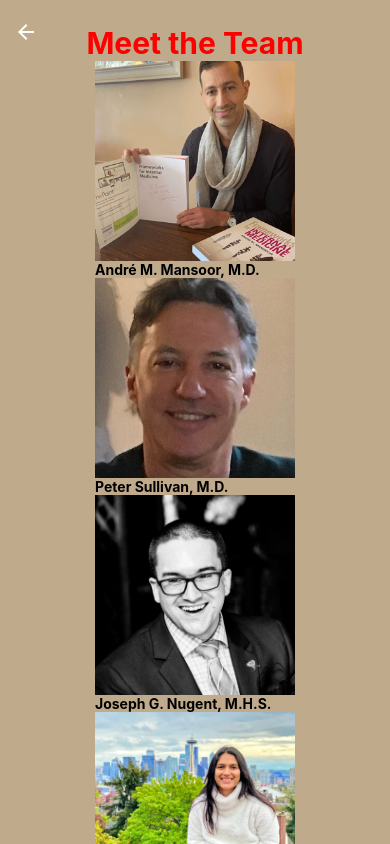
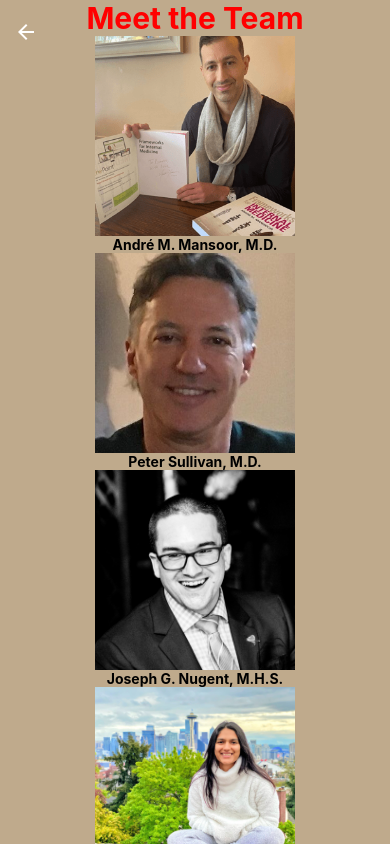
Before and after one commit to upcs/cs341-spring-2023-steth-o-code, a React Native app in the folder diagnosis/: screen /TeamInfo in a window 390 px wide. Built offline with nearby package versions, Linux system fonts and the light colour scheme.

Commit message:
minor changes

```diff
--- a/diagnosis/components/CarouselCardItem.js
+++ b/diagnosis/components/CarouselCardItem.js
@@ -2,7 +2,7 @@ import React from 'react'
 import {View, Image, Dimensions,StyleSheet} from 'react-native'
 
 export const SLIDER_WIDTH = Dimensions.get('window').width + 70
-export const ITEM_WIDTH = Math.round(SLIDER_WIDTH * 0.7)
+export const ITEM_WIDTH = Math.round(SLIDER_WIDTH * 0.8)
 
 const CarouselCardItem = ({ item, index }) => {
     return (
@@ -18,7 +18,7 @@ const CarouselCardItem = ({ item, index }) => {
 const styles = StyleSheet.create({
     container: {
         width: ITEM_WIDTH+20,
-        paddingBottom: 40,
+        paddingBottom: 30,
         shadowColor: "#000",
         shadowOffset: {
             width: 0,
--- a/diagnosis/screens/AboutUs.js
+++ b/diagnosis/screens/AboutUs.js
@@ -5,24 +5,23 @@ import Constants from 'expo-constants';
 
 const AboutUs = () => {
     return (
-        <ScrollView style={{ maxHeight: Dimensions.get('window').height }} contentContainerStyle={styles.mainScroller} showsVerticalScrollIndicator={true}>
+        <ScrollView style={{ maxHeight: Dimensions.get('window').height }} nestedScrollEnabled={true} onStartShouldSetResponder={true} contentContainerStyle={styles.mainScroller} showsVerticalScrollIndicator={true}>
             <Text style={styles.title}>About PDX PDX</Text>
-            <ScrollView style={{ maxHeight: 300 }} showsVerticalScrollIndicator={true} testID='text-scroll'>
+            <ScrollView style={{ maxHeight: 300 }} showsVerticalScrollIndicator={true} nestedScrollEnabled={true} testID='text-scroll'>
                 <View style={styles.textContainer}>
                     <Text style={{flex: 1, flexWrap: 'wrap'}}>Physical diagnosis can be defined as the use of physical examination to aid in the identification and characterization of medical conditions. It is a critical area of clinical medicine that requires conceptual understanding, visualization, mentorship, practice, and experience. Practice and experience are not effective without conceptual understanding, visualization, and mentorship.{"\n"}</Text>
                     <Text style={{flex: 1, flexWrap: 'wrap'}}>Medical textbooks and print journals provide written descriptions of physical examination findings and the methods used to elicit them; in some cases, clinical images are used to provide visualization to learners, a critical component of the learning process.{"\n"}</Text>
                     <Text style={{flex: 1, flexWrap: 'wrap'}}>Images of static physical findings, such as arachnodactyly of Marfan's syndrome, can be delivered to learners via medical textbooks and print journals, and are instrumental in the process of learning physical diagnosis.{"\n"}</Text>
                     <Text style={{flex: 1, flexWrap: 'wrap'}}>However, there are numerous dynamic physical findings that can only be visualized by learners via audio or video recordings. Such findings cannot be delivered to learners via medical textbooks or print journals. Computer-based media, including the internet, has introduced a means to provide learners with visualization of dynamic physical findings. Currently, learners can find examples of most physical findings scattered around the internet. For example, they may seek and find an audio recording of the murmur of mitral stenosis in one place, and a video recording of Kussmaul's sign in another. To our knowledge, there is no centralized repository for physical findings, where learners can visit one website to find examples of virtually any physical finding of interest.{"\n"}</Text>
-
                     <View>
                         <Text>“Medicine is learned by the bedside and not in the classroom. Let not your conceptions of disease come from the words heard in the lecture room or read from the book. See and then reason and compare and control. But see first.”{"\n"}</Text>
-                        <Text>What is the most important part of a stethoscope ?
-
-        The part between the earpieces.</Text>
+                        <Text>What is the most important part of a stethoscope ?   The part between the earpieces.</Text>
                     </View>
                 </View>
+
             </ScrollView>
-            <View style={styles.mainScroller} testID='carousel'>
+
+            <View style={styles.carousel} testID='carousel'>
                 <CarouselCards />
             </View>
 
@@ -33,7 +32,6 @@ const AboutUs = () => {
 const styles = StyleSheet.create({
     mainScroller: {
         flex: 1,
-        justifyContent: "center",
         alignItems: "center",
         padding: 25,
         paddingTop: Constants.statusBarHeight,
@@ -53,7 +51,14 @@ const styles = StyleSheet.create({
         flexDirection: "column",
         justifyContent: "flex-start",
         position: "relative"
+    },
+    carousel: {
+        flex: 1,
+        justifyContent: "center",
+        alignItems: "center",
+        padding: 25
     }
+
 });
 
 export default AboutUs;
--- a/diagnosis/screens/TeamInfo.js
+++ b/diagnosis/screens/TeamInfo.js
@@ -1,36 +1,37 @@
 import React from 'react';
-import { Text, View, StyleSheet, Image, ScrollView, Dimensions } from 'react-native';
+import { Text, View, StyleSheet, Image, ScrollView } from 'react-native';
+import Constants from 'expo-constants'
 
 const TeamInfo = () => (
-        <ScrollView style={{flex: 1}} contentContainerStyle={styles.mainContainer}>
+        <ScrollView style={{flex: 1}} contentContainerStyle={styles.mainContainer} showsVerticalScrollIndicator={false}>
             <Text style={styles.title}>Meet the Team</Text>
             <View>
                 <Image
-                    style={{ width: 200, height: 200}}
+                    style={{ width: 200, height: 200, alignSelf: 'center' }}
                     source={require('./../assets/Andre-314x314.png')}
                 />
-                <Text style={styles.person}>André M. Mansoor, M.D.</Text>
+                <Text style={styles.person}>André M. Mansoor, M.D.{"\n"}</Text>
             </View>
             <View>
                 <Image
-                   style={{ width: 200, height: 200}}
+                   style={{ width: 200, height: 200, alignSelf: 'center' }}
                     source={require('./../assets/Sullivan.jpeg')}
                 />
-                <Text style={styles.person}>Peter Sullivan, M.D.</Text>
+                <Text style={styles.person}>Peter Sullivan, M.D.{"\n"}</Text>
             </View>
             <View>
                 <Image
-                    style={{ width: 200, height: 200}}
+                    style={{ width: 200, height: 200, alignSelf: 'center' }}
                     source={require('./../assets/jgn.jpg')}
                 />
-                <Text style={styles.person}>Joseph G. Nugent, M.H.S.</Text>
+                <Text style={styles.person}>Joseph G. Nugent, M.H.S.{"\n"}</Text>
             </View>
             <View>
                 <Image
-                    style={{ width: 200, height: 200}}
+                    style={{ width: 200, height: 200, alignSelf: 'center' }}
                     source={require('./../assets/ishita-sharma.jpeg')}
                 />
-                <Text style={styles.person}>Ishita Sharma, M.B.B.S.</Text>
+                <Text style={styles.person}>Ishita Sharma, M.B.B.S.{"\n"}</Text>
             </View>
         </ScrollView>
 );
@@ -40,6 +41,7 @@ const styles = StyleSheet.create({
         flexGrow: 1,
         alignItems: "center",
         padding: 25,
+        paddingTop: Constants.statusBarHeight,
         backgroundColor: "#BFAA8C",
     },
     title: {
@@ -48,7 +50,8 @@ const styles = StyleSheet.create({
         color: "red",
     },
     person: {
-        fontWeight: "bold"
+        fontWeight: "bold",
+        textAlign: "center"
     }
 });
 
```
